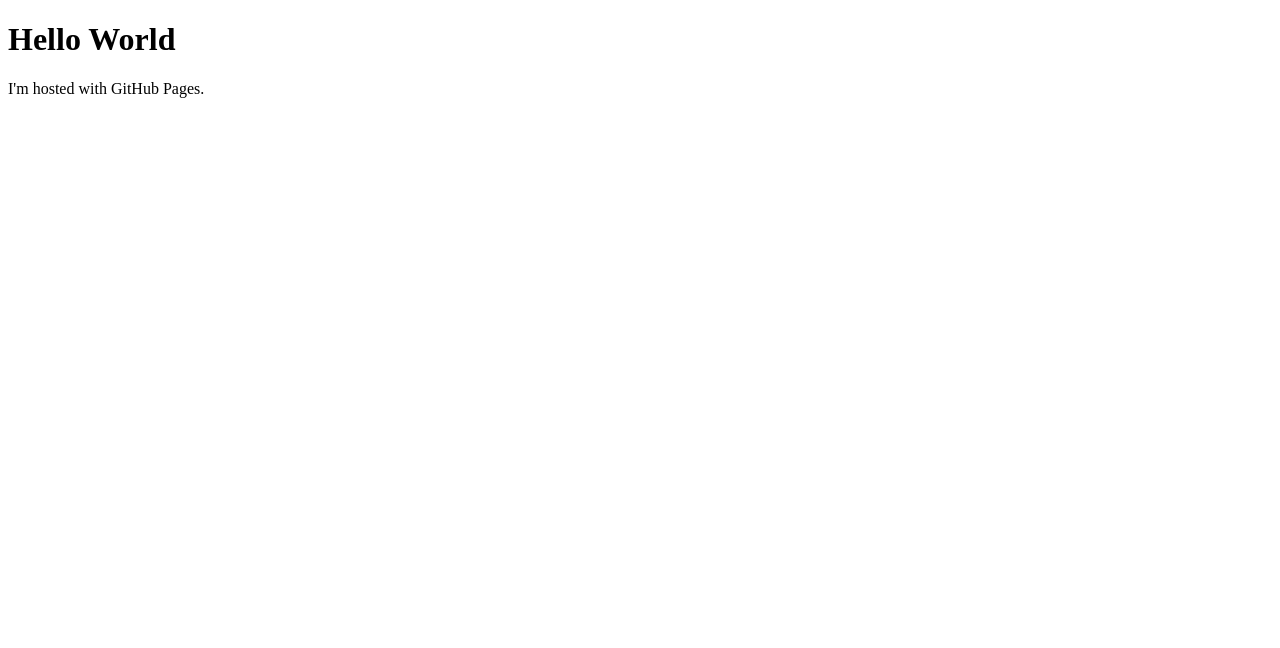
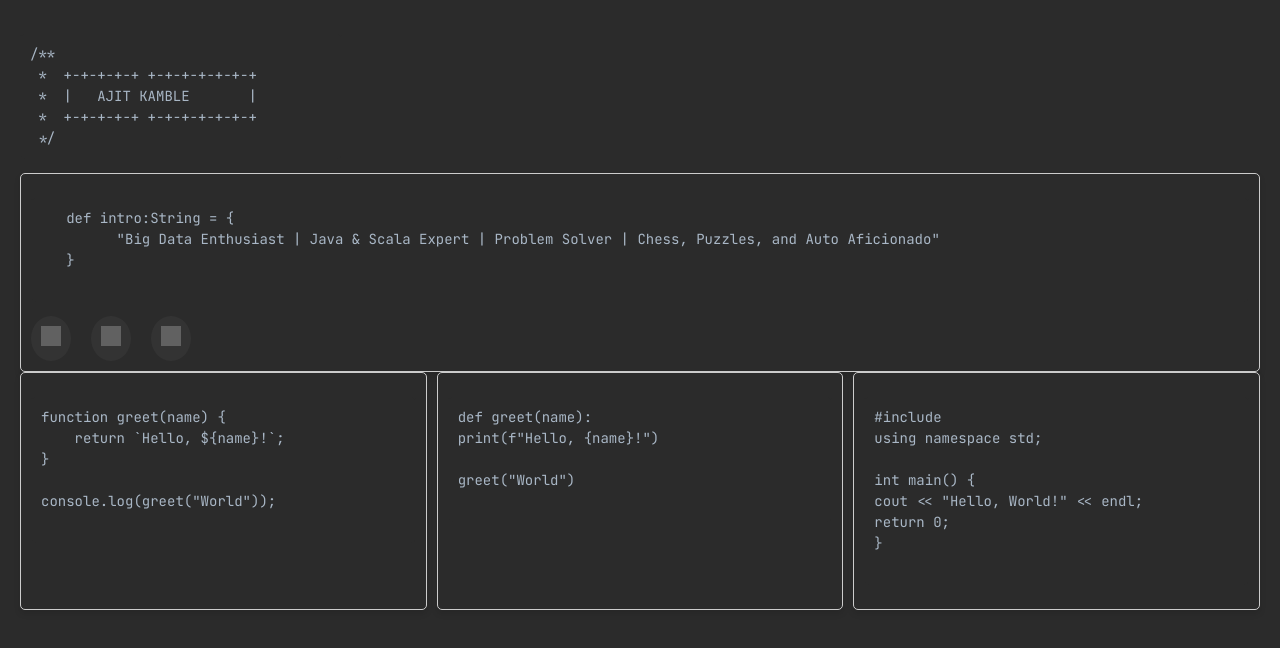
Before and after one commit to AjitTK/-, a plain HTML site: page index.html in a window 1280 px wide. Drawn offline with Linux system fonts and the light colour scheme; grey boxes are pictures that could not be loaded.

Commit message:
Update index.html

```diff
--- a/index.html
+++ b/index.html
@@ -1,7 +1,162 @@
 <!DOCTYPE html>
-<html>
+<html lang="en">
+<head>
+    <meta charset="UTF-8">
+    <meta name="viewport" content="width=device-width, initial-scale=1.0">
+    <title>ASCII Name</title>
+	 <link href="https://fonts.googleapis.com/css2?family=JetBrains+Mono:wght@400;700&display=swap" rel="stylesheet">
+    <style>
+	    body {
+            font-family: 'JetBrains Mono', monospace;
+            margin: 0;
+            padding: 20px;
+            #background-color: #f4f4f4;
+			background-color: #2b2b2b;
+        }
+
+		.container {
+            display: flex; /* Arrange divs side by side */
+            gap: 10px; /* Add space between divs */
+            justify-content: left; /* Center align the divs */
+        }
+
+		.boxP {
+            flex: 1; /* Equal width for all divs */
+            max-width: 100%; /* Optional: Set max width for each div */
+            border: 1px solid #ccc;
+            border-radius: 5px;
+            background-color: #2b2b2b;
+            color: #a9b7c6;
+            padding: 10px;
+            box-shadow: 0 4px 6px rgba(0, 0, 0, 0.1);
+            overflow: auto; /* Enable scroll for long content */
+        }
+		.box {
+            flex: 1; /* Equal width for all divs */
+            max-width: 33%; /* Optional: Set max width for each div */
+            border: 1px solid #ccc;
+            border-radius: 5px;
+            background-color: #2b2b2b;
+            color: #a9b7c6;
+            padding: 10px;
+            box-shadow: 0 4px 6px rgba(0, 0, 0, 0.1);
+            overflow: auto; /* Enable scroll for long content */
+        }
+
+        pre {
+            font-family: 'JetBrains Mono', monospace; /* IntelliJ-style font */
+            background-color: #2b2b2b; /* IntelliJ dark theme background */
+            color: #a9b7c6; /* IntelliJ light gray text */
+            padding: 10px; /* Add some padding */
+            border-radius: 5px; /* Rounded corners */
+            overflow: auto; /* Add scroll for long content */
+            font-size: 14px; /* Default IntelliJ font size */
+            line-height: 1.5; /* Better readability */
+        }
+
+		.social-icons {
+            display: flex; /* Arrange icons in a row */
+            gap: 20px; /* Add spacing between icons */
+        }
+
+        .social-icons a {
+            text-decoration: none; /* Remove underline */
+            display: inline-block;
+            background-color: #333; /* Dark background for each icon */
+            border-radius: 50%; /* Round shape */
+            padding: 10px; /* Add padding inside icons */
+            transition: background-color 0.3s, transform 0.3s;
+        }
+
+        .social-icons a:hover {
+            background-color: #555; /* Lighter background on hover */
+            transform: scale(1.2); /* Slight zoom on hover */
+        }
+
+        .social-icons img {
+            width: 20px; /* Icon size */
+            height: 20px;
+            filter: invert(1); /* Invert colors for a light version on dark background */
+            transition: transform 0.3s; /* Smooth hover effect */
+        }
+
+        .social-icons img:hover {
+            transform: scale(1.1); /* Slight zoom on hover */
+        }
+    </style>
+</head>
 <body>
-<h1>Hello World</h1>
-<p>I'm hosted with GitHub Pages.</p>
+
+<div class="container">
+<pre>
+/**
+ *  +-+-+-+-+ +-+-+-+-+-+-+
+ *  |   AJIT KAMBLE       |
+ *  +-+-+-+-+ +-+-+-+-+-+-+
+ */
+</pre>
+</div>
+ <div class="container">
+ <div class="boxP">
+ <pre>
+   def intro:String = {
+	 "Big Data Enthusiast | Java & Scala Expert | Problem Solver | Chess, Puzzles, and Auto Aficionado"
+   }
+ </pre>
+ <div class="social-icons">
+		<a href="https://www.linkedin.com/" target="_blank">
+            <img src="https://cdn-icons-png.flaticon.com/512/174/174857.png" alt="LinkedIn">
+        </a>
+
+        <!-- Instagram -->
+        <a href="https://www.instagram.com/" target="_blank">
+            <img src="https://cdn-icons-png.flaticon.com/512/2111/2111463.png" alt="Instagram">
+        </a>
+
+        <!-- GitHub -->
+        <a href="https://github.com/" target="_blank">
+            <img src="https://cdn-icons-png.flaticon.com/512/2111/2111432.png" alt="GitHub">
+        </a>
+ </div>
+ </div>
+ </div>
+
+
+
+
+
+
+ <div class="container">
+<div class="box">
+            <pre>
+function greet(name) {
+    return `Hello, ${name}!`;
+}
+
+console.log(greet("World"));
+            </pre>
+        </div>
+<div class="box">
+	<pre>
+def greet(name):
+print(f"Hello, {name}!")
+
+greet("World")
+	</pre>
+</div>
+<div class="box">
+	<pre>
+#include <iostream>
+using namespace std;
+
+int main() {
+cout << "Hello, World!" << endl;
+return 0;
+}
+	</pre>
+</div>
+</div>
+</div>
+</div>
 </body>
 </html>
```
